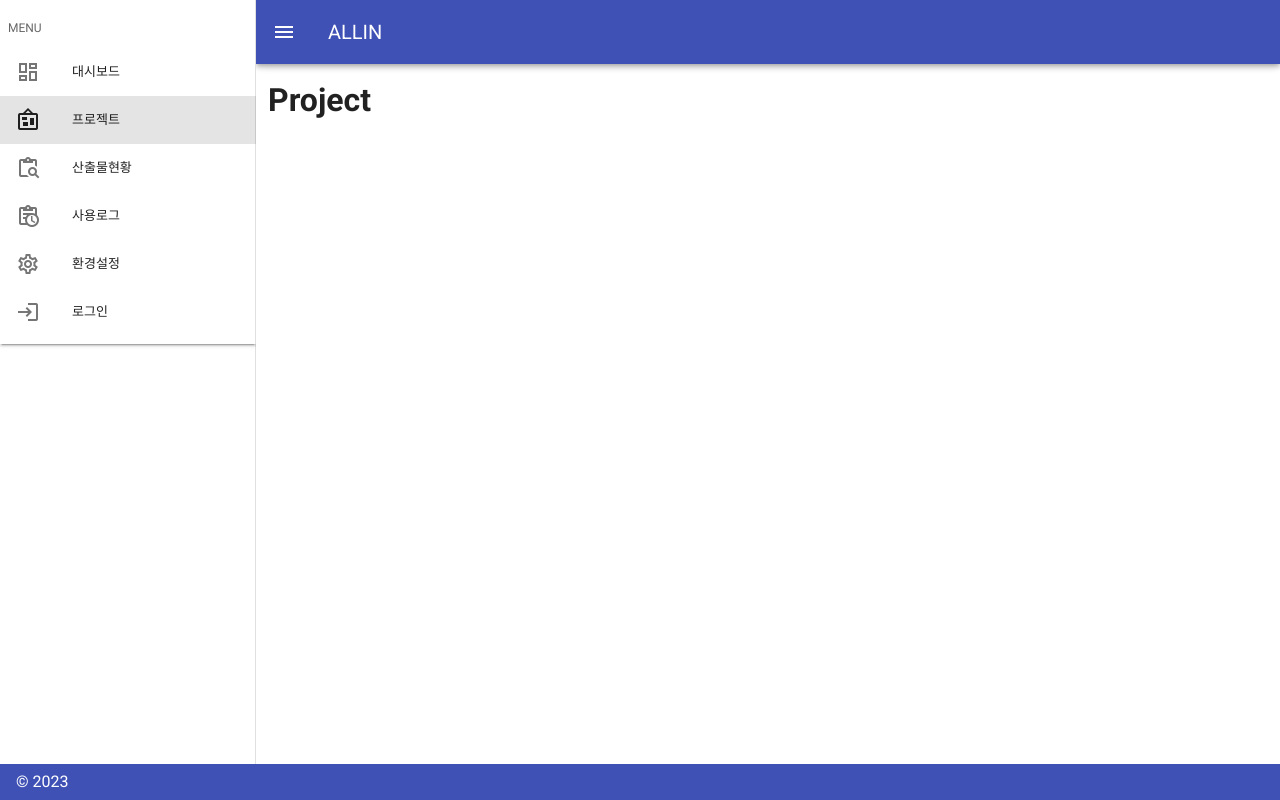
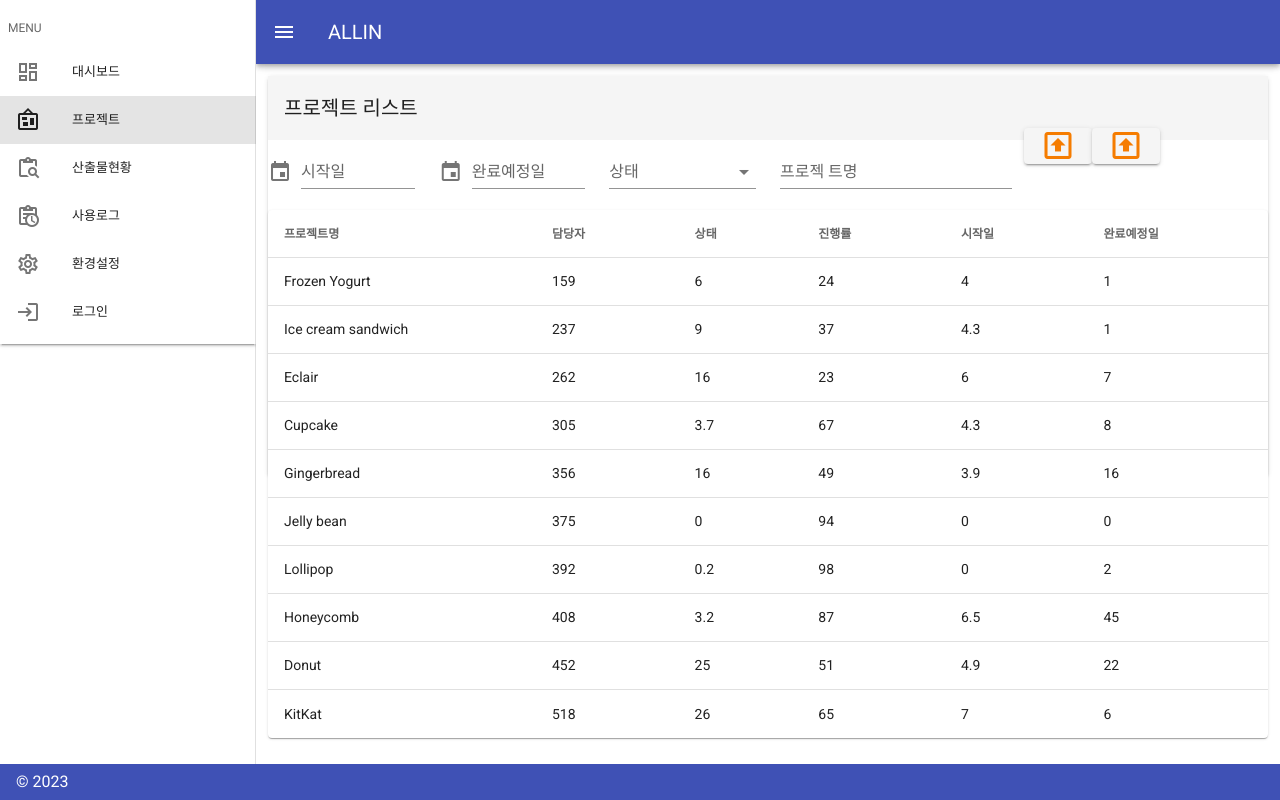
Before and after one commit to jeonginwoo/ALLIN, a Vue app: page /project in a window 1280 px wide. Built offline with nearby package versions, Linux system fonts and the light colour scheme.

Commit message:
project ver-0.1

```diff
--- a/src/views/Project.vue
+++ b/src/views/Project.vue
@@ -1,5 +1,233 @@
 <template>
   <v-container>
-    <h1>Project</h1>
+    <v-card style="height:400px">
+          <v-layout>
+            <v-app-bar
+              flat
+              density="compact"
+            >
+              <v-app-bar-title>프로젝트 리스트</v-app-bar-title>
+            </v-app-bar>
+          </v-layout>
+<v-row>
+  <v-col cols="12" lg="2">
+    <v-menu
+      ref="menu1"
+      v-model="menu1"
+      :close-on-content-click="false"
+      :return-value.sync="s_date"
+      transition="scale-transition"
+      offset-y
+      min-width="290px"
+    >
+      <template v-slot:activator="{ on, attrs }">
+        <v-text-field
+          v-model="s_date"
+          label="시작일"
+          prepend-icon="mdi-calendar"
+          readonly
+          v-bind="attrs"
+          v-on="on"
+        ></v-text-field>
+      </template>
+      <v-date-picker v-model="s_date" no-title scrollable :max="e_date">
+        <v-spacer></v-spacer>
+        <v-btn text color="primary" @click="menu1 = false">Cancel</v-btn>
+        <v-btn text color="primary" @click="s_date_search(s_date)">OK</v-btn>
+      </v-date-picker>
+    </v-menu>
+  </v-col>
+
+  <v-col cols="12" lg="2">
+    <v-menu
+      ref="menu2"
+      v-model="menu2"
+      :close-on-content-click="false"
+      :return-value.sync="e_date"
+      transition="scale-transition"
+      offset-y
+      min-width="290px"
+    >
+      <template v-slot:activator="{ on, attrs }">
+        <v-text-field
+          v-model="e_date"
+          label="완료예정일"
+          prepend-icon="mdi-calendar"
+          readonly
+          v-bind="attrs"
+          v-on="on"
+        ></v-text-field>
+      </template>
+      <v-date-picker v-model="e_date" no-title scrollable :min="s_date">
+        <v-spacer></v-spacer>
+        <v-btn text color="primary" @click="menu2 = false">Cancel</v-btn>
+        <v-btn text color="primary" @click="e_date_search(e_date)">OK</v-btn>
+      </v-date-picker>
+    </v-menu>
+  </v-col>
+  <v-col cols="12" lg="2">
+    <v-autocomplete
+                  label="상태"
+                  :items="['완료', '진행중', '미착수', '지연', '취소']"
+                ></v-autocomplete>
+  </v-col>
+  <v-col cols="12" lg="3"
+          >
+            <v-text-field
+              label="프로젝
+              트명"
+              required
+            ></v-text-field>
+          </v-col>
+ <v-btn>
+ <v-icon
+      large
+      color="orange darken-2"
+    >
+      mdi-arrow-up-bold-box-outline
+    </v-icon>
+     </v-btn>
+      <v-btn>
+ <v-icon
+      large
+      color="orange darken-2"
+    >
+      mdi-arrow-up-bold-box-outline
+    </v-icon>
+     </v-btn>
+</v-row>
+<v-data-table
+    :headers="headers"
+    :items="projects"
+    hide-default-footer
+    class="elevation-1"
+  ></v-data-table>
+
+</v-card>
   </v-container>
 </template>
+
+<script>
+export default {
+  data() {
+    return {
+      date: new Date().toISOString().substr(0, 10),
+      s_date: new Date().toISOString().substr(0, 10),
+      e_date: new Date().toISOString().substr(0, 10),
+      menu1: false,
+      menu2: false
+    }
+  },
+  methods: {
+    s_date_search(v) {
+      this.s_date = v;
+      this.menu1 = false;
+      this.$refs.menu1.save(v);
+    },
+    e_date_search(v) {
+      this.e_date = v;
+      this.menu2 = false;
+      this.$refs.menu2.save(v);
+    }
+  },
+  data () {
+      return {
+        headers: [
+          {
+            text: '프로젝트명',
+            align: 'start',
+            sortable: false,
+            value: 'name',
+          },
+          { text: '담당자', value: 'person' },
+          { text: '상태', value: 'state' },
+          { text: '진행률', value: 'progress' },
+          { text: '시작일', value: 'start' },
+          { text: '완료예정일', value: 'end' },
+        ],
+        projects: [
+          {
+            name: 'Frozen Yogurt',
+            person: 159,
+            state: 6.0,
+            progress: 24,
+            start: 4.0,
+            end: 1,
+          },
+          {
+            name: 'Ice cream sandwich',
+            person: 237,
+            state: 9.0,
+            progress: 37,
+            start: 4.3,
+            end: 1,
+          },
+          {
+            name: 'Eclair',
+            person: 262,
+            state: 16.0,
+            progress: 23,
+            start: 6.0,
+            end: 7,
+          },
+          {
+            name: 'Cupcake',
+            person: 305,
+            state: 3.7,
+            progress: 67,
+            start: 4.3,
+            end: 8,
+          },
+          {
+            name: 'Gingerbread',
+            person: 356,
+            state: 16.0,
+            progress: 49,
+            start: 3.9,
+            end: 16,
+          },
+          {
+            name: 'Jelly bean',
+            person: 375,
+            state: 0.0,
+            progress: 94,
+            start: 0.0,
+            end: 0,
+          },
+          {
+            name: 'Lollipop',
+            person: 392,
+            state: 0.2,
+            progress: 98,
+            start: 0,
+            end: 2,
+          },
+          {
+            name: 'Honeycomb',
+            person: 408,
+            state: 3.2,
+            progress: 87,
+            start: 6.5,
+            end: 45,
+          },
+          {
+            name: 'Donut',
+            person: 452,
+            state: 25.0,
+            progress: 51,
+            start: 4.9,
+            end: 22,
+          },
+          {
+            name: 'KitKat',
+            person: 518,
+            state: 26.0,
+            progress: 65,
+            start: 7,
+            end: 6,
+          },
+        ],
+      }
+    },
+}
+</script>
```
